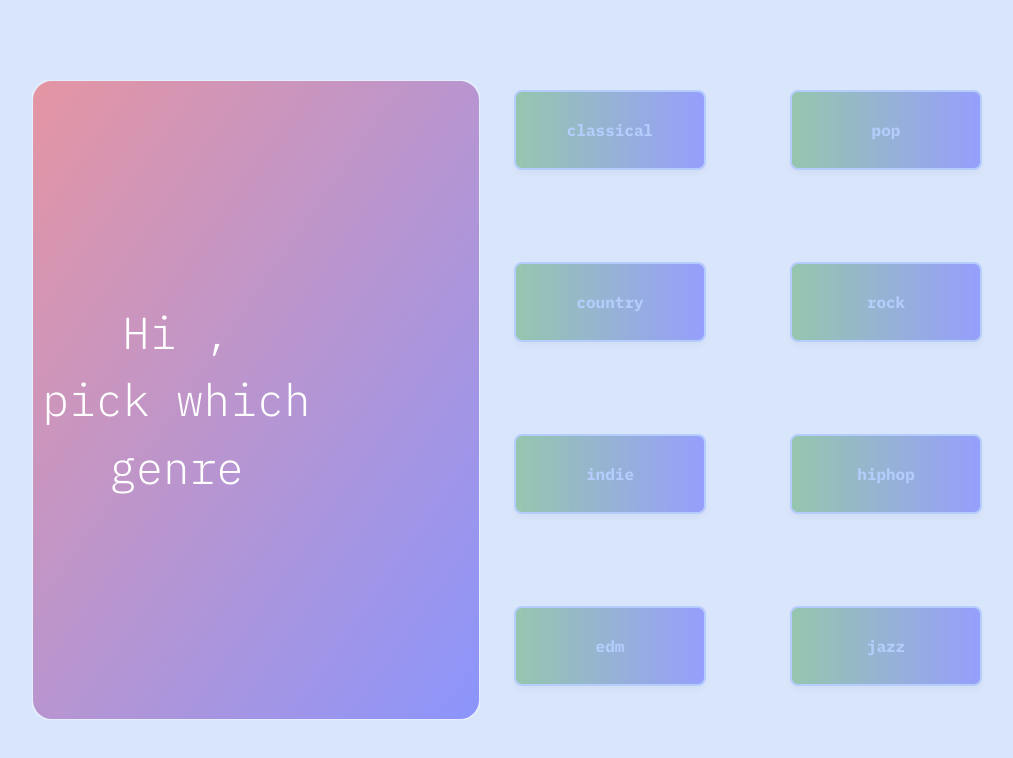
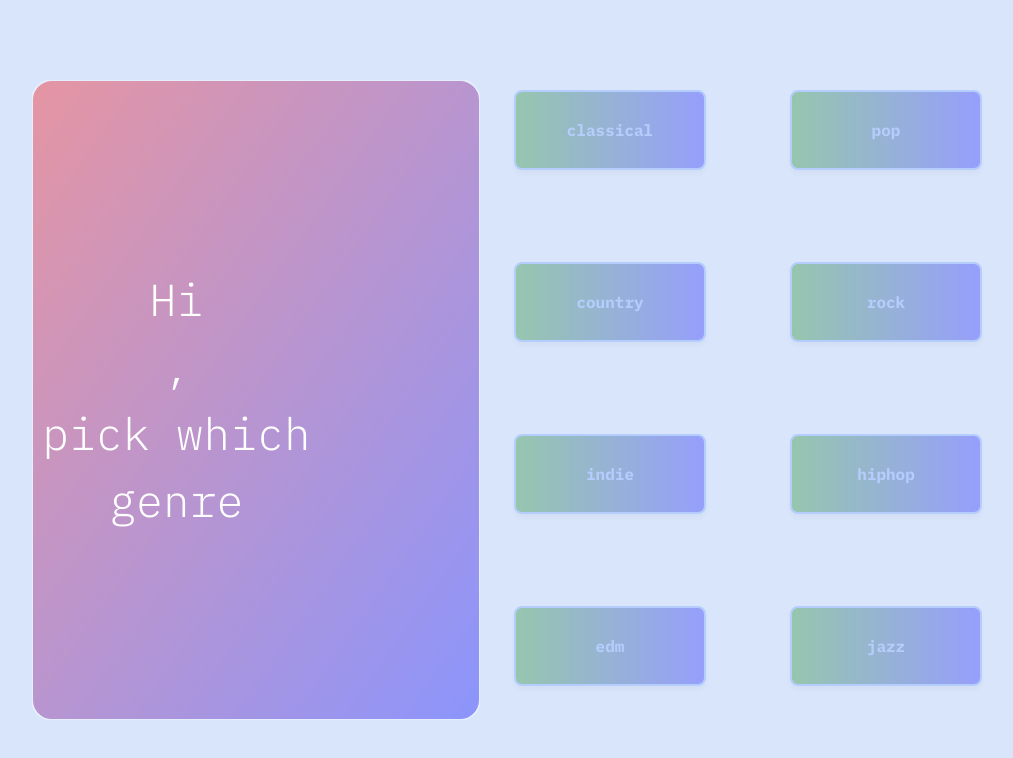
Before and after one commit to natalie-lim/musicolor, a React (Vite) app: page /pickplaylist in a window 1280 px wide. Shown: the top 758 px of the page, without its empty margins (168-1181 px from the left). Built offline with nearby package versions, Linux system fonts and the light colour scheme.

Commit message:
trying to fix bugs

```diff
--- a/src/ColorPalette.jsx
+++ b/src/ColorPalette.jsx
@@ -20,9 +20,9 @@ function ColorPalette() {
         indie: ['3c6e71', '404E7C', '91A8A4'],
         edm: ['ff00ff', 'D72483', 'F51AA4'],
         pop: ['FC6DAB', 'F92A82', '01A7C2'],
-        rock: ['660000', '34252F', '023436'],
+        rock: ['8e1600', '660198', '1F9DC4'],
         hiphop: ['FFD700', 'FF5733', 'FFC300'],
-        jazz: ['03012C', '634133', 'A4303F'],
+        jazz: ['1d3557', '6a040f', '9e2a2b'],
     };
 
     //this gets a random color from the palette that's been generated. I used this to make the dots
--- a/src/PickGenre.jsx
+++ b/src/PickGenre.jsx
@@ -37,7 +37,7 @@ function PickPlaylist() {
             </defs>
             <rect width="100%" height="100%" fill="url(#gradient)" />
           </svg>
-          <h1 className='title-2'>Hi {userID},<br></br>pick which<br></br>genre</h1>
+          <h1 className='title-2'>Hi <br></br>{userID},<br></br>pick which<br></br>genre</h1>
         </div>
 
 {/*I know this is horrible style but unfortunately I couldn't figure out how to get this into two columns otherwise*/}
--- a/src/css/PickGenre.css
+++ b/src/css/PickGenre.css
@@ -31,7 +31,7 @@ rect {
   height: 10vh;
   background: linear-gradient(90deg, green, blue);
   color: white;
-  font-size: 1.2rem;
+  font-size: 2rem;
   opacity: 30%;
   border: none;
   border-radius: 10px;
```
